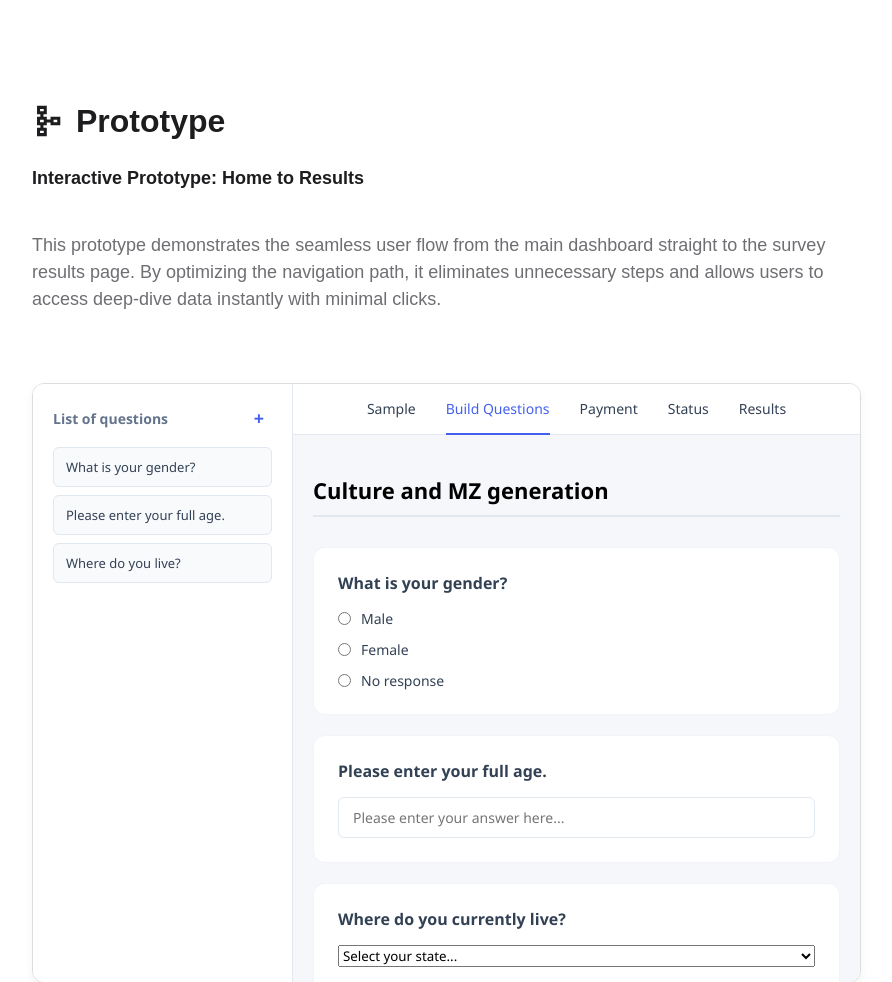
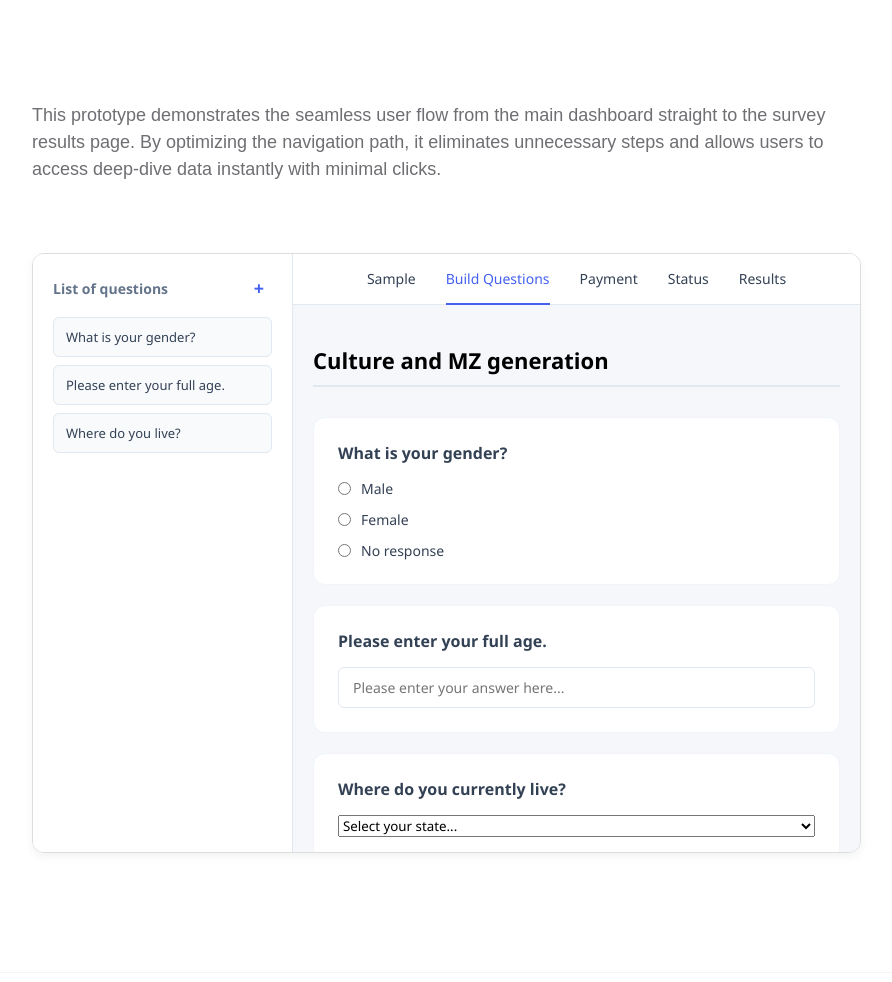
Before and after one commit to Sohyu-un/portfolio, a website: page Uni Survey.html in a window 1280 px wide. Shown: the part 7767-8749 px from the top of the page, without its empty margins (319-1211 px from the left). Drawn offline with Linux system fonts and the light colour scheme.

Commit message:
push to main

```diff
--- a/Uni Survey.html
+++ b/Uni Survey.html
@@ -447,24 +447,6 @@
                 <source src="./img/uni_proto.mp4" type="video/mp4">
                 Your browser does not support the video tag.
               </video>
-            </div>
-
-          </div>
-        </div>
-      </section>
-      <section class="project-section project-container">
-        <header class="project-section__header"></header>
-
-        <div class="project-section__content">
-          <h2 class="type-project-title">
-            <img class="ico-body" src="./img/icon/ia.svg" alt="" />Prototype
-          </h2>
-
-          <h3 class="type-body-bold text-primary">
-            Interactive Prototype: Home to Results
-          </h3>
-
-          <!-- 💡 기존 정렬 시스템(detail-content) 내부로 프로토타입을 집어넣습니다 -->
               <div class="detail-content">
 
                 <!-- 프로토타입 설명 텍스트 -->
@@ -486,7 +468,13 @@
 
               </div>
             </div>
+
+          </div>
+        </div>
+
+
       </section>
+
 
 
 
```
Lines whose indentation alone changed are shown as unchanged.
